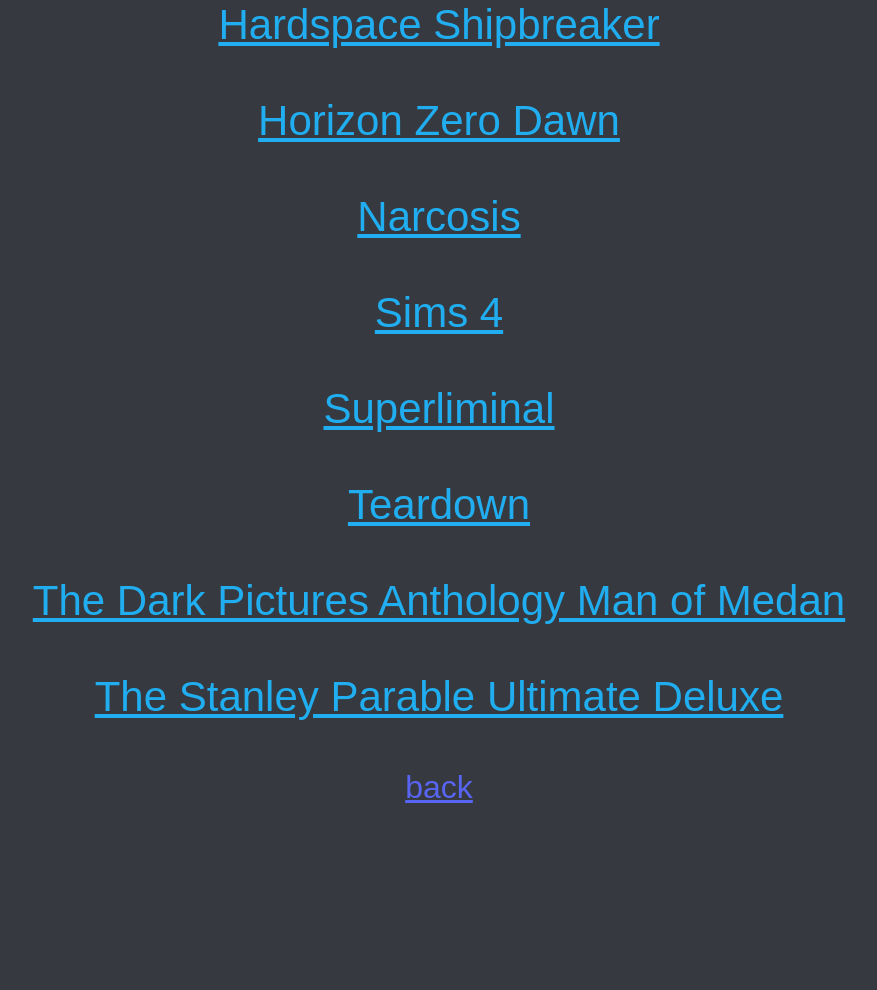
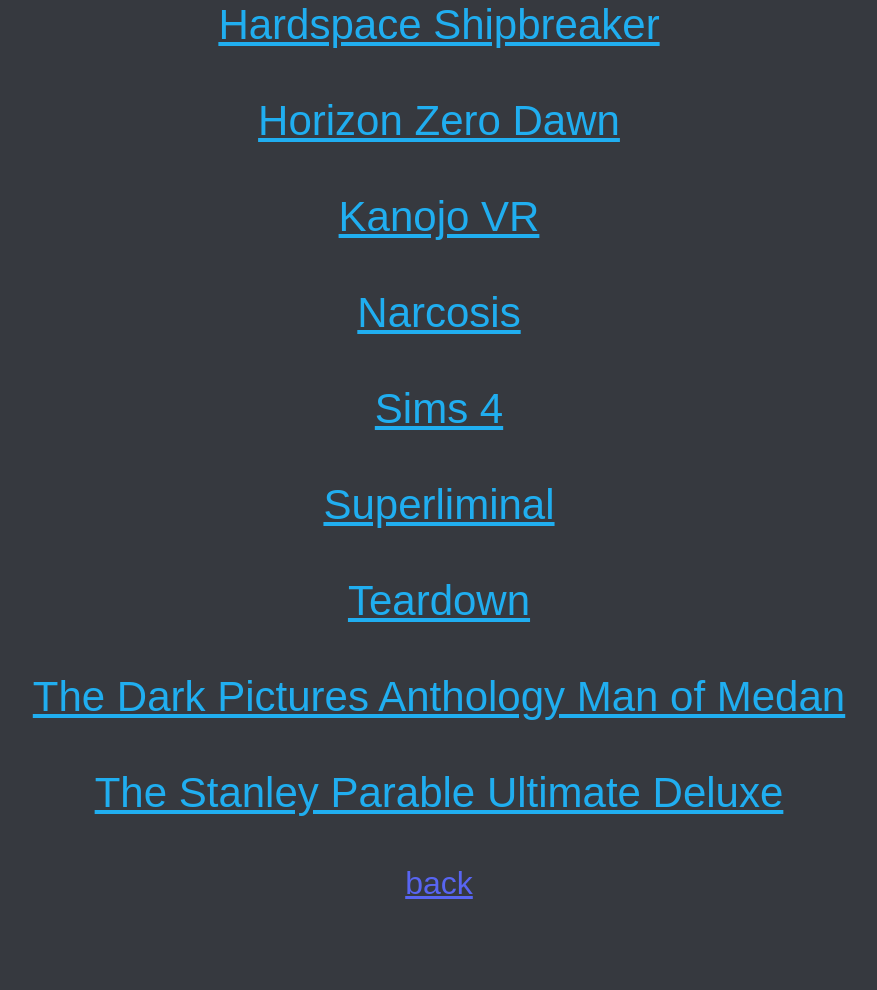
Before and after one commit to MCmoderSD/MCmoderSD.de, a PHP site: page /content/cracks/games/games.php in a window 1280 px wide. Shown: the part 375-1365 px from the top of the page, without its empty margins (201-1078 px from the left). Before the commit the page ends 1178 px from the top, so only its background shows below. Run offline with PHP 8.4, Linux system fonts and the light colour scheme.

Commit message:
kanojo vr

```diff
--- a/content/cracks/games/games.php
+++ b/content/cracks/games/games.php
@@ -19,6 +19,8 @@
         <br/>
         <div class="links"><a href="https://z9iswj91nn31eabm.myfritz.net:47201/nas/filelink.lua?id=2c130c78dea42f01">Horizon Zero Dawn</a></div>
         <br/>
+        <div class="links"><a href="https://z9iswj91nn31eabm.myfritz.net:47201/nas/filelink.lua?id=e5c7011f8eeec76e">Kanojo VR</a></div>
+        <br/>
         <div class="links"><a href="https://z9iswj91nn31eabm.myfritz.net:47201/nas/filelink.lua?id=6c323bb58bddf689">Narcosis</a></div>
         <br/>
         <div class="links"><a href="https://z9iswj91nn31eabm.myfritz.net:47201/nas/filelink.lua?id=651397879b13c196">Sims 4</a></div>
```
